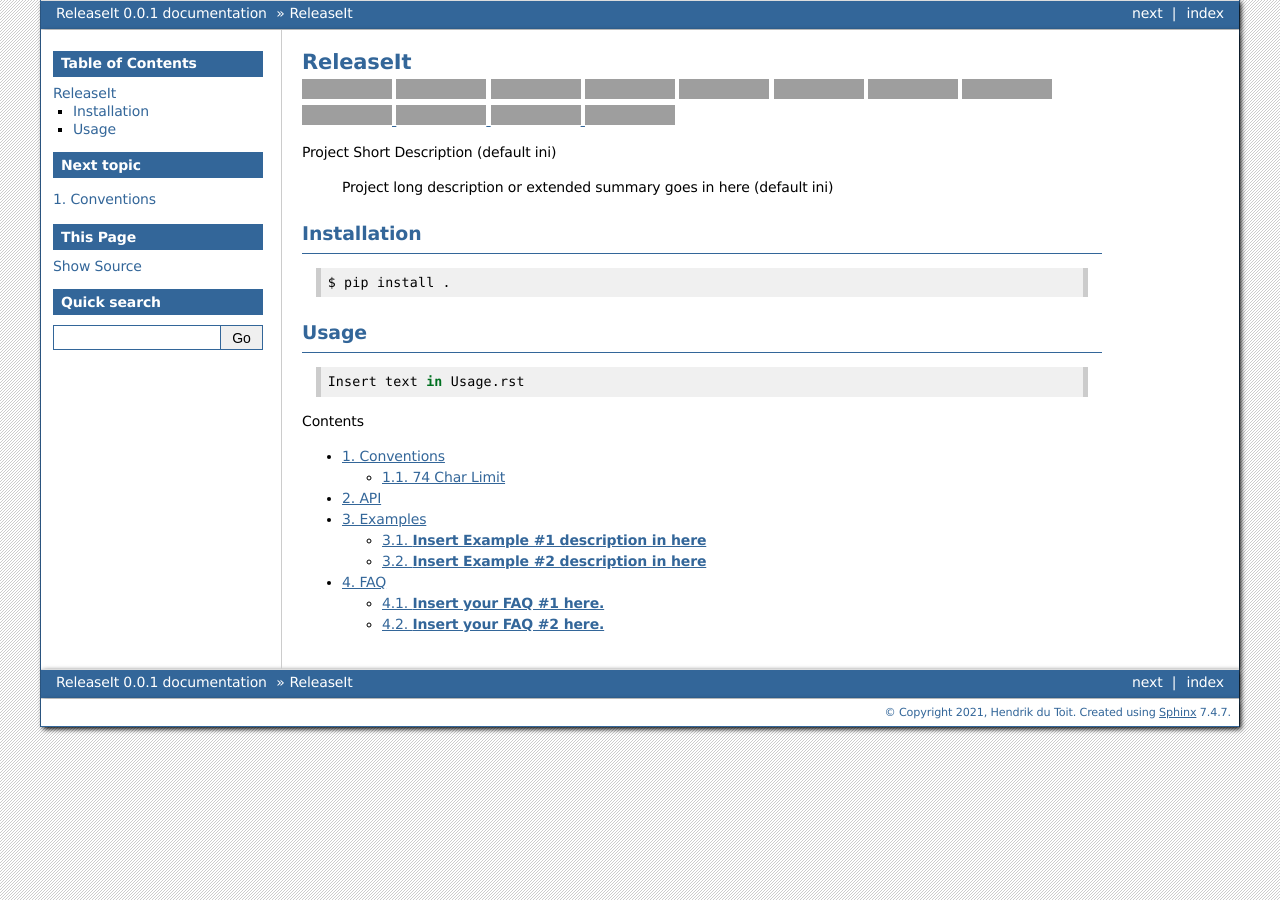
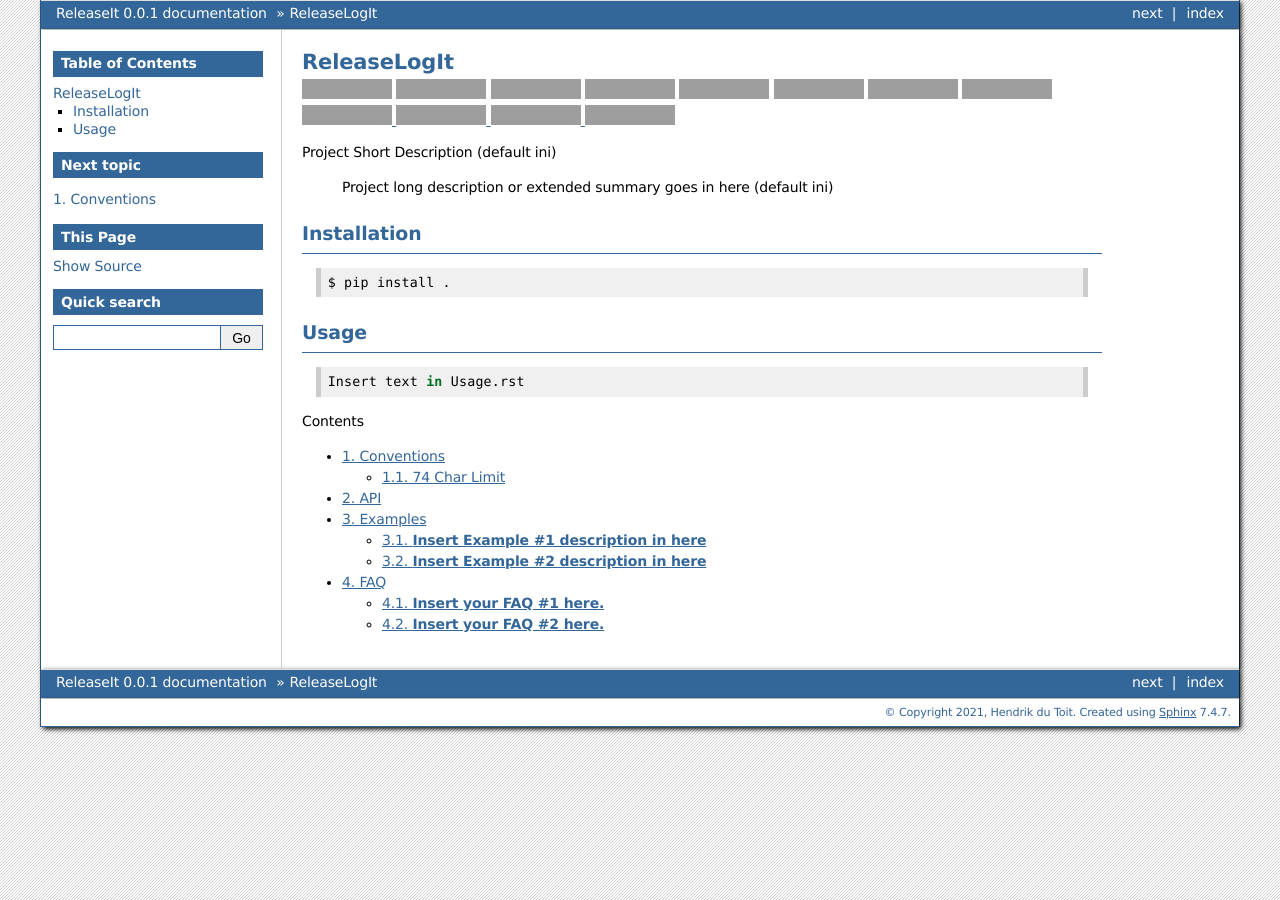
Before and after one commit to BrightEdgeeServices/ReleaseLogIt, a Sphinx documentation site: the page built from docs/source/index.rst, in a window 1280 px wide, cut to the strip 0-900 px from the top of the page. Built offline with Sphinx 7.4.7, drawn with Linux system fonts in a browser that asks for light colours; grey boxes are pictures that could not be loaded.

Commit message:
GitHub_Issue_00023

```diff
--- a/docs/source/index.rst
+++ b/docs/source/index.rst
@@ -3,47 +3,47 @@
 .. to it will be over written
 .. ======================================================
 
-=========
-ReleaseIt
-=========
+============
+ReleaseLogIt
+============
 
-.. image:: https://img.shields.io/pypi/status/ReleaseIt
+.. image:: https://img.shields.io/pypi/status/ReleaseLogIt
     :alt: PyPI - Status
 
-.. image:: https://img.shields.io/pypi/wheel/ReleaseIt
+.. image:: https://img.shields.io/pypi/wheel/ReleaseLogIt
     :alt: PyPI - Wheel
 
-.. image:: https://img.shields.io/pypi/pyversions/ReleaseIt
+.. image:: https://img.shields.io/pypi/pyversions/ReleaseLogIt
     :alt: PyPI - Python Version
 
-.. image:: https://img.shields.io/github/v/release/hendrikdutoit/ReleaseIt
+.. image:: https://img.shields.io/github/v/release/hendrikdutoit/ReleaseLogIt
     :alt: GitHub release (latest by date)
 
-.. image:: https://img.shields.io/github/license/hendrikdutoit/ReleaseIt
+.. image:: https://img.shields.io/github/license/hendrikdutoit/ReleaseLogIt
     :alt: License
 
-.. image:: https://img.shields.io/github/issues-raw/hendrikdutoit/ReleaseIt
+.. image:: https://img.shields.io/github/issues-raw/hendrikdutoit/ReleaseLogIt
     :alt: GitHub issues
 
-.. image:: https://img.shields.io/pypi/dm/BEETest21
+.. image:: https://img.shields.io/pypi/dm/ReleaseLogIt
     :alt: PyPI - Downloads
 
-.. image:: https://img.shields.io/github/search/hendrikdutoit/ReleaseIt/GitHub hit
+.. image:: https://img.shields.io/github/search/hendrikdutoit/ReleaseLogIt/GitHub
     :alt: GitHub Searches
 
-.. image:: https://img.shields.io/codecov/c/gh/hendrikdutoit/ReleaseIt
+.. image:: https://img.shields.io/codecov/c/gh/hendrikdutoit/ReleaseLogIt
     :alt: CodeCov
-    :target: https://app.codecov.io/gh/hendrikdutoit/ReleaseIt
+    :target: https://app.codecov.io/gh/hendrikdutoit/ReleaseLogIt
 
-.. image:: https://img.shields.io/github/workflow/status/hendrikdutoit/ReleaseIt/Pre-Commit
+.. image:: https://img.shields.io/github/workflow/status/hendrikdutoit/ReleaseLogIt/Pre-Commit
     :alt: GitHub Actions - Pre-Commit
-    :target: https://github.com/hendrikdutoit/ReleaseIt/actions/workflows/pre-commit.yaml
+    :target: https://github.com/hendrikdutoit/ReleaseLogIt/actions/workflows/pre-commit.yaml
 
-.. image:: https://img.shields.io/github/workflow/status/hendrikdutoit/ReleaseIt/CI
+.. image:: https://img.shields.io/github/workflow/status/hendrikdutoit/ReleaseLogIt/CI
     :alt: GitHub Actions - CI
-    :target: https://github.com/hendrikdutoit/ReleaseIt/actions/workflows/ci.yaml
+    :target: https://github.com/hendrikdutoit/ReleaseLogIt/actions/workflows/ci.yaml
 
-.. image:: https://img.shields.io/pypi/v/ReleaseIt
+.. image:: https://img.shields.io/pypi/v/ReleaseLogIt
     :alt: PyPi
 
 Project Short Description (default ini)
```
Also changed, not shown: README.rst (+17 -17 lines), pyproject.toml (+8 -0 lines), requirements.txt (+6 -3 lines), requirements_test.txt (+7 -7 lines), setup.cfg (+5 -3 lines), 2 other files.
